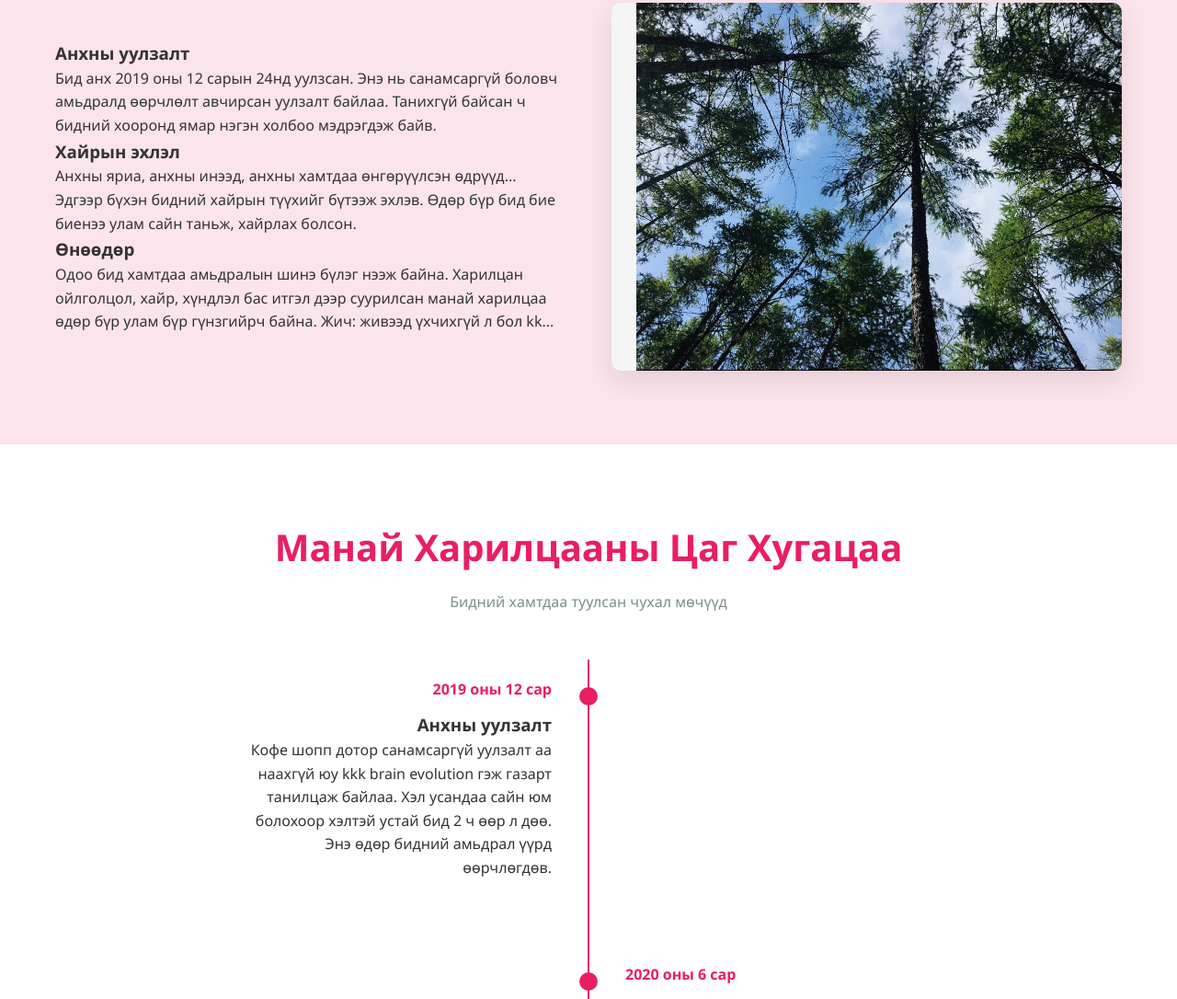
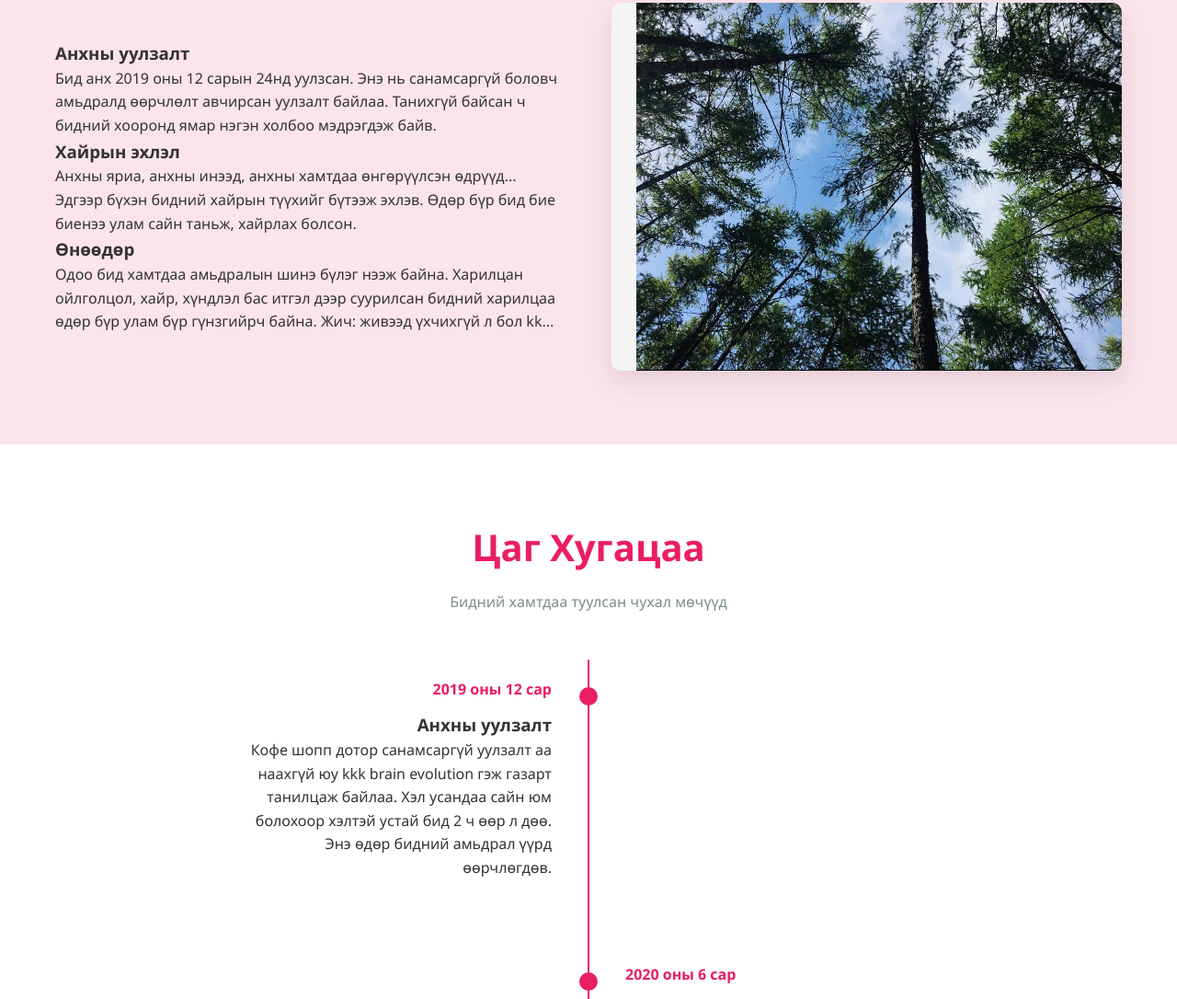
Before and after one commit to theanarerdene8889/AnamuunaraLove, a plain HTML site: page index.html in a window 1280 px wide. Shown: the part 1797-2883 px from the top of the page at 92% size. Drawn offline with Linux system fonts and the light colour scheme.

Commit message:
Update index.html

```diff
--- a/index.html
+++ b/index.html
@@ -497,7 +497,7 @@
                     <p>Анхны яриа, анхны инээд, анхны хамтдаа өнгөрүүлсэн өдрүүд... Эдгээр бүхэн бидний хайрын түүхийг бүтээж эхлэв. Өдөр бүр бид бие биенээ улам сайн таньж, хайрлах болсон.</p>
 
                     <h3>Өнөөдөр</h3>
-                    <p>Одоо бид хамтдаа амьдралын шинэ бүлэг нээж байна. Харилцан ойлголцол, хайр, хүндлэл бас итгэл дээр суурилсан манай харилцаа өдөр бүр улам бүр гүнзгийрч байна. Жич: живээд үхчихгүй л бол kk...</p>
+                    <p>Одоо бид хамтдаа амьдралын шинэ бүлэг нээж байна. Харилцан ойлголцол, хайр, хүндлэл бас итгэл дээр суурилсан бидний харилцаа өдөр бүр улам бүр гүнзгийрч байна. Жич: живээд үхчихгүй л бол kk...</p>
                 </div>
                 <div class="story-image">
                     <div class="image-placeholder">
@@ -515,7 +515,7 @@
     <section id="timeline" class="timeline">
         <div class="container">
             <div class="section-title">
-                <h2>Манай Харилцааны Цаг Хугацаа</h2>
+                <h2>Цаг Хугацаа</h2>
                 <p>Бидний хамтдаа туулсан чухал мөчүүд</p>
             </div>
             <div class="timeline-container">
@@ -607,4 +607,5 @@
         </div>
     </footer>
 </body>
+
 </html>
```
